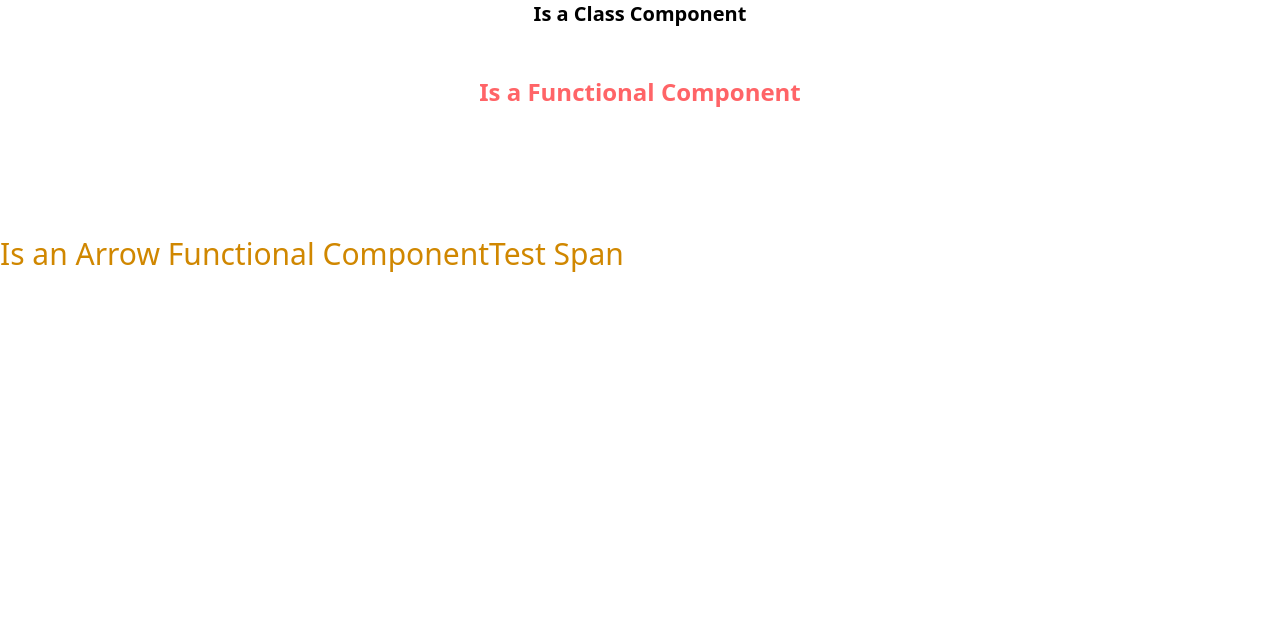
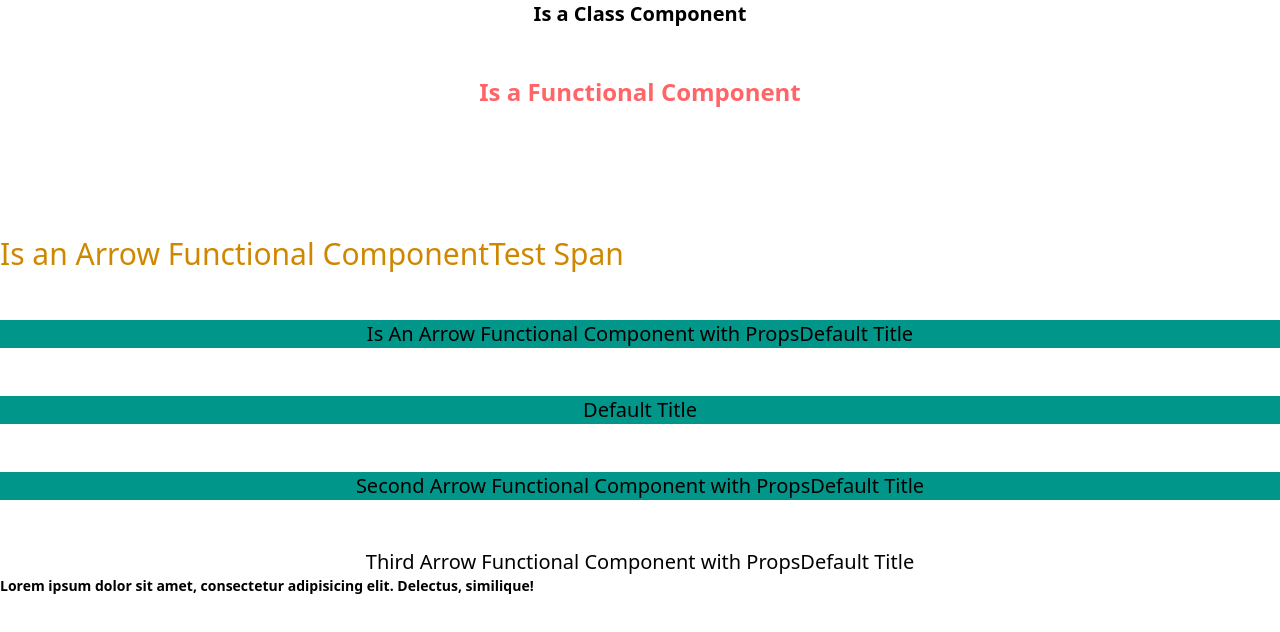
Before and after one commit to konstantinoslisgaras/cf8-react-intro, a React app: page / in a window 1280 px wide. Shown: the top 632 px of the page. Built offline with nearby package versions, Linux system fonts and the light colour scheme; the HTML template or start-up script is replaced by a standard one.

Commit message:
feat: new components

```diff
--- a/src/App.tsx
+++ b/src/App.tsx
@@ -3,6 +3,8 @@
 import ClassComponent from "./components/ClassComponent.tsx";
 import FunctionalComponent from "./components/FunctionalComponent.tsx";
 import ArrowFunctionalComponent from "./components/ArrowFunctionalComponent.tsx";
+import ArrowFunctionalComponentWithProps from "./components/ArrowFunctionalComponentWithProps.tsx";
+import ArrowFunctionalComponentWithPropsType from "./components/ArrowFunctionalComponentWithPropsType.tsx";
 
 function App() {
 
@@ -12,6 +14,12 @@
         <ClassComponent />
         <FunctionalComponent />
         <ArrowFunctionalComponent />
+        <ArrowFunctionalComponentWithProps title="Is An Arrow Functional Component with Props" />
+        <ArrowFunctionalComponentWithProps />
+        <ArrowFunctionalComponentWithProps title="Second Arrow Functional Component with Props" />
+        <ArrowFunctionalComponentWithPropsType
+            title="Third Arrow Functional Component with Props"
+            description="Lorem ipsum dolor sit amet, consectetur adipisicing elit. Delectus, similique!"/>
     </>
   )
 }
--- /dev/null
+++ b/src/components/ArrowFunctionalComponentWithProps.tsx
@@ -0,0 +1,14 @@
+
+type Props = {
+    title?: string;
+}
+
+const ArrowFunctionalComponentWithProps =({title}: Props) => {
+    return (
+        <>
+            <h1 className="text-center text-xl fond-bold mt-12 bg-teal-600">{title}Default Title</h1>
+        </>
+    );
+}
+
+export default ArrowFunctionalComponentWithProps;
--- /dev/null
+++ b/src/components/ArrowFunctionalComponentWithPropsType.tsx
@@ -0,0 +1,31 @@
+
+type PropA = {
+    title?: string;
+}
+
+type PropB = {
+     description?: string;
+}
+
+type Props = PropA & PropB
+
+// Same implementation with Interface.
+//
+// interface Props {
+//     title?: string;
+// }
+//
+// interface Props {
+//     description?: string;
+// }
+
+const ArrowFunctionalComponentWithProps =({title, description}: Props) => {
+    return (
+        <>
+            <h1 className="text-center text-xl fond-bold mt-12 accent-blue-600">{title}Default Title</h1>
+            <p className="text-left font-bold text-sm">{description}</p>
+        </>
+    );
+}
+
+export default ArrowFunctionalComponentWithProps;
```
Also changed, not shown: src/App.css (added), src/components/Card.tsx (added).
